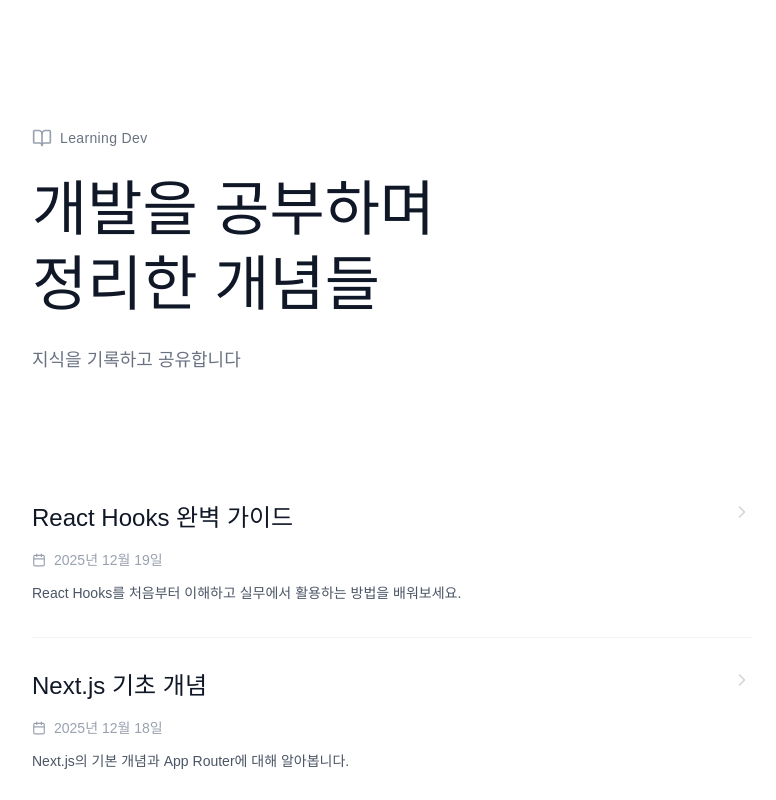
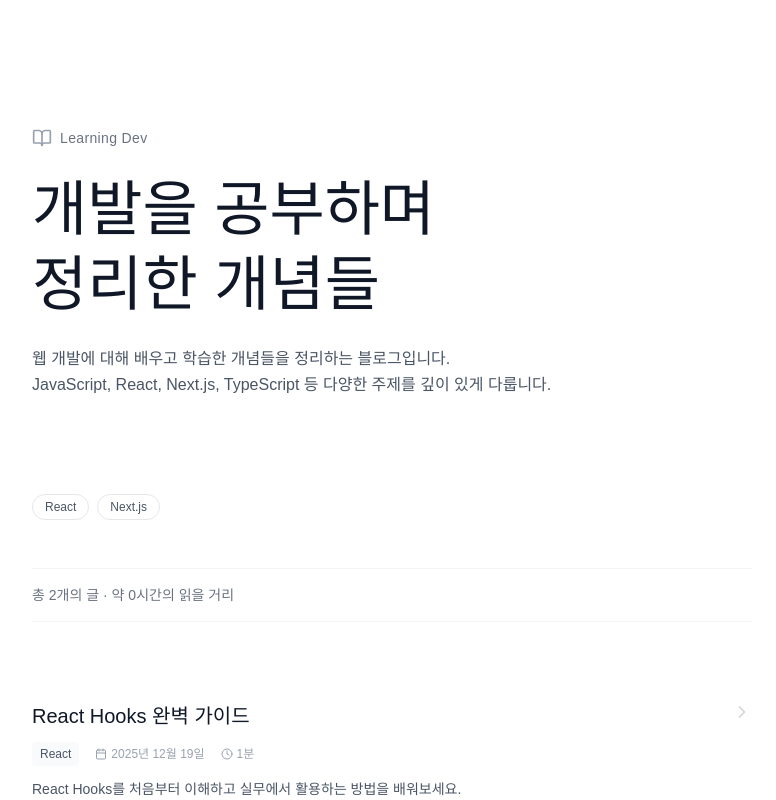
Before and after one commit to haerik999/haerik999.github.io, a Next.js app: page / in a window 1280 px wide. Shown: the top 800 px of the page, without its empty margins (248-1024 px from the left). Built offline with nearby package versions, Linux system fonts and the light colour scheme.

Commit message:
Add read time calculation, category support, and archive page with improved homepage design

```diff
--- /dev/null
+++ b/app/archive/page.tsx
@@ -0,0 +1,78 @@
+import Link from 'next/link';
+import dayjs from 'dayjs';
+import { Calendar, ChevronRight, Clock } from 'lucide-react';
+import { getAllPosts } from '@/lib/posts';
+
+export const metadata = {
+  title: '전체 글 목록',
+  description: 'Learning Dev의 모든 글을 확인하세요.',
+};
+
+const POSTS_PER_PAGE = 20;
+
+export default function ArchivePage() {
+  const allPosts = getAllPosts();
+
+  return (
+    <main className="min-h-screen bg-white">
+      <div className="max-w-3xl mx-auto px-6 py-20">
+        <Link
+          href="/"
+          className="inline-flex items-center gap-2 text-gray-500 hover:text-gray-700 text-sm mb-12 transition-colors"
+        >
+          <span>←</span>
+          <span>돌아가기</span>
+        </Link>
+
+        <header className="mb-16">
+          <h1 className="text-4xl md:text-5xl font-light text-gray-900 mb-4 leading-tight">
+            모든 글
+          </h1>
+          <p className="text-gray-600 text-sm">
+            총 {allPosts.length}개의 글
+          </p>
+        </header>
+
+        {/* Posts */}
+        {allPosts.length === 0 ? (
+          <div className="py-16">
+            <p className="text-gray-400">작성된 글이 없습니다.</p>
+          </div>
+        ) : (
+          <div className="space-y-12">
+            {allPosts.map((post) => (
+              <Link href={`/posts/${post.slug}`} key={post.slug}>
+                <article className="group py-8 border-b border-gray-100 hover:border-gray-300 transition-colors cursor-pointer">
+                  <div className="flex items-start justify-between mb-3">
+                    <h2 className="text-xl font-light text-gray-900 group-hover:text-gray-600 transition-colors flex-1">
+                      {post.title}
+                    </h2>
+                    <ChevronRight className="ml-4 text-gray-300 group-hover:text-gray-500 transition-all group-hover:translate-x-1 flex-shrink-0" size={20} />
+                  </div>
+                  <div className="flex items-center gap-4 text-xs text-gray-400">
+                    <span className="px-2 py-1 bg-gray-50 rounded text-gray-600">
+                      {post.category}
+                    </span>
+                    <div className="flex items-center gap-1">
+                      <Calendar size={12} />
+                      {dayjs(post.date).format('YYYY년 M월 D일')}
+                    </div>
+                    <div className="flex items-center gap-1">
+                      <Clock size={12} />
+                      {post.readTime}분
+                    </div>
+                  </div>
+                  {post.excerpt && (
+                    <p className="text-gray-600 leading-relaxed text-sm mt-3">
+                      {post.excerpt}
+                    </p>
+                  )}
+                </article>
+              </Link>
+            ))}
+          </div>
+        )}
+      </div>
+    </main>
+  );
+}
--- a/app/page.tsx
+++ b/app/page.tsx
@@ -1,10 +1,20 @@
 import Link from 'next/link';
 import dayjs from 'dayjs';
-import { BookOpen, Calendar, ChevronRight } from 'lucide-react';
+import { BookOpen, Calendar, ChevronRight, Clock } from 'lucide-react';
 import { getAllPosts } from '@/lib/posts';
 
+const POSTS_PER_PAGE = 10;
+
 export default function Home() {
-  const posts = getAllPosts();
+  const allPosts = getAllPosts();
+  const posts = allPosts.slice(0, POSTS_PER_PAGE);
+  const totalPages = Math.ceil(allPosts.length / POSTS_PER_PAGE);
+  const hasNextPage = allPosts.length > POSTS_PER_PAGE;
+
+  // 카테고리별 그룹핑
+  const categories = Array.from(
+    new Set(allPosts.map((post) => post.category || 'General'))
+  );
 
   return (
     <main className="min-h-screen bg-white">
@@ -18,8 +28,29 @@ export default function Home() {
           <h1 className="text-5xl md:text-6xl font-light text-gray-900 mb-6 leading-tight">
             개발을 공부하며<br />정리한 개념들
           </h1>
-          <p className="text-lg text-gray-500 font-light">
-            지식을 기록하고 공유합니다
+          <p className="text-base text-gray-600 font-light leading-relaxed">
+            웹 개발에 대해 배우고 학습한 개념들을 정리하는 블로그입니다.
+            <br />
+            JavaScript, React, Next.js, TypeScript 등 다양한 주제를 깊이 있게 다룹니다.
+          </p>
+        </div>
+
+        {/* Categories */}
+        <div className="mb-12 flex flex-wrap gap-2">
+          {categories.map((category) => (
+            <span
+              key={category}
+              className="px-3 py-1 text-xs text-gray-600 border border-gray-200 rounded-full"
+            >
+              {category}
+            </span>
+          ))}
+        </div>
+
+        {/* Stats */}
+        <div className="mb-12 py-4 border-t border-b border-gray-100">
+          <p className="text-sm text-gray-500">
+            총 {allPosts.length}개의 글 · 약 {Math.round(allPosts.reduce((acc, post) => acc + post.readTime, 0) / 60)}시간의 읽을 거리
           </p>
         </div>
 
@@ -33,16 +64,25 @@ export default function Home() {
             {posts.map((post) => (
               <Link href={`/posts/${post.slug}`} key={post.slug}>
                 <article className="group py-8 border-b border-gray-100 hover:border-gray-300 transition-colors cursor-pointer">
-                  <div className="flex items-start justify-between mb-4">
-                    <h2 className="text-2xl font-light text-gray-900 group-hover:text-gray-600 transition-colors flex-1">
+                  <div className="flex items-start justify-between mb-3">
+                    <h2 className="text-xl font-light text-gray-900 group-hover:text-gray-600 transition-colors flex-1">
                       {post.title}
                     </h2>
-                    <ChevronRight className="ml-4 text-gray-300 group-hover:text-gray-500 transition-all group-hover:translate-x-1" size={20} />
+                    <ChevronRight className="ml-4 text-gray-300 group-hover:text-gray-500 transition-all group-hover:translate-x-1 flex-shrink-0" size={20} />
                   </div>
-                  <p className="text-sm text-gray-400 mb-3 flex items-center gap-2">
-                    <Calendar size={14} />
-                    {dayjs(post.date).format('YYYY년 M월 D일')}
-                  </p>
+                  <div className="flex items-center gap-4 mb-3 text-xs text-gray-400">
+                    <span className="px-2 py-1 bg-gray-50 rounded text-gray-600">
+                      {post.category}
+                    </span>
+                    <div className="flex items-center gap-1">
+                      <Calendar size={12} />
+                      {dayjs(post.date).format('YYYY년 M월 D일')}
+                    </div>
+                    <div className="flex items-center gap-1">
+                      <Clock size={12} />
+                      {post.readTime}분
+                    </div>
+                  </div>
                   {post.excerpt && (
                     <p className="text-gray-600 leading-relaxed text-sm">
                       {post.excerpt}
@@ -53,6 +93,19 @@ export default function Home() {
             ))}
           </div>
         )}
+
+        {/* Pagination */}
+        {hasNextPage && (
+          <div className="mt-16 pt-8 border-t border-gray-100 text-center">
+            <Link
+              href="/archive"
+              className="inline-flex items-center gap-2 px-4 py-2 text-sm text-gray-600 hover:text-gray-900 border border-gray-200 rounded-lg hover:border-gray-400 transition-colors"
+            >
+              더 보기
+              <ChevronRight size={16} />
+            </Link>
+          </div>
+        )}
       </div>
     </main>
   );
--- a/app/posts/[slug]/page.tsx
+++ b/app/posts/[slug]/page.tsx
@@ -1,7 +1,7 @@
 import Link from 'next/link';
 import type { Metadata } from 'next';
 import dayjs from 'dayjs';
-import { Calendar } from 'lucide-react';
+import { Calendar, Clock } from 'lucide-react';
 import { getPostBySlug, getPostSlugs } from '@/lib/posts';
 import { MarkdownRenderer } from '@/components/MarkdownRenderer';
 
@@ -100,14 +100,23 @@ export default async function PostPage({
 
         <article>
           <header className="mb-16 pb-12 border-b border-gray-100">
-            <h1 className="text-4xl md:text-5xl font-light text-gray-900 mb-6 leading-tight">
+            <h1 className="text-3xl md:text-4xl font-light text-gray-900 mb-6 leading-tight">
               {post.title}
             </h1>
-            <div className="flex items-center gap-2 text-gray-400 text-sm">
-              <Calendar size={16} />
-              <time dateTime={post.date}>
-                {dayjs(post.date).format('YYYY년 M월 D일')}
-              </time>
+            <div className="flex flex-wrap items-center gap-4 text-gray-400 text-sm">
+              <span className="px-2 py-1 bg-gray-50 rounded text-gray-600">
+                {post.category}
+              </span>
+              <div className="flex items-center gap-1">
+                <Calendar size={14} />
+                <time dateTime={post.date}>
+                  {dayjs(post.date).format('YYYY년 M월 D일')}
+                </time>
+              </div>
+              <div className="flex items-center gap-1">
+                <Clock size={14} />
+                <span>{post.readTime}분 읽음</span>
+              </div>
             </div>
           </header>
 
--- a/components/MarkdownRenderer.tsx
+++ b/components/MarkdownRenderer.tsx
@@ -7,20 +7,20 @@ import 'highlight.js/styles/atom-one-light.css';
 
 const components = {
   h1: ({ children }: { children: React.ReactNode }) => (
-    <h1 className="text-4xl font-light mt-12 mb-6 text-gray-900 border-b border-gray-200 pb-4">
+    <h1 className="text-3xl font-light mt-10 mb-5 text-gray-900 border-b border-gray-200 pb-3">
       {children}
     </h1>
   ),
   h2: ({ children }: { children: React.ReactNode }) => (
-    <h2 className="text-3xl font-light mt-10 mb-5 text-gray-900">
+    <h2 className="text-2xl font-light mt-8 mb-4 text-gray-900">
       {children}
     </h2>
   ),
   h3: ({ children }: { children: React.ReactNode }) => (
-    <h3 className="text-2xl font-light mt-8 mb-4 text-gray-800">{children}</h3>
+    <h3 className="text-lg font-light mt-6 mb-3 text-gray-800">{children}</h3>
   ),
   p: ({ children }: { children: React.ReactNode }) => (
-    <p className="text-base leading-relaxed mb-6 text-gray-700">{children}</p>
+    <p className="text-sm leading-relaxed mb-5 text-gray-700">{children}</p>
   ),
   ul: ({ children }: { children: React.ReactNode }) => (
     <ul className="list-disc list-inside mb-6 ml-2 text-gray-700 space-y-2">
--- a/lib/posts.ts
+++ b/lib/posts.ts
@@ -4,19 +4,29 @@ import matter from 'gray-matter';
 
 const postsDirectory = path.join(process.cwd(), 'posts');
 
+// 읽는 시간 계산 (평균 읽기 속도: 분당 200단어)
+function calculateReadTime(content: string): number {
+  const wordCount = content.split(/\s+/).length;
+  return Math.ceil(wordCount / 200);
+}
+
 export interface Post {
   slug: string;
   title: string;
   date: string;
+  category?: string;
   excerpt?: string;
   content: string;
+  readTime: number;
 }
 
 export interface PostMetadata {
   slug: string;
   title: string;
   date: string;
+  category?: string;
   excerpt?: string;
+  readTime: number;
 }
 
 export function getAllPosts(): PostMetadata[] {
@@ -27,14 +37,16 @@ export function getAllPosts(): PostMetadata[] {
     .map((file) => {
       const filePath = path.join(postsDirectory, file);
       const fileContents = fs.readFileSync(filePath, 'utf8');
-      const { data } = matter(fileContents);
+      const { data, content } = matter(fileContents);
       const slug = file.replace('.md', '');
 
       return {
         slug,
         title: data.title || slug,
         date: data.date || new Date().toISOString(),
+        category: data.category || 'General',
         excerpt: data.excerpt || '',
+        readTime: calculateReadTime(content),
       };
     })
     .sort((a, b) => new Date(b.date).getTime() - new Date(a.date).getTime());
@@ -51,8 +63,10 @@ export function getPostBySlug(slug: string): Post {
     slug,
     title: data.title || slug,
     date: data.date || new Date().toISOString(),
+    category: data.category || 'General',
     excerpt: data.excerpt || '',
     content,
+    readTime: calculateReadTime(content),
   };
 }
 
--- a/posts/nextjs-basics.md
+++ b/posts/nextjs-basics.md
@@ -1,6 +1,7 @@
 ---
 title: "Next.js 기초 개념"
 date: "2025-12-18"
+category: "Next.js"
 excerpt: "Next.js의 기본 개념과 App Router에 대해 알아봅니다."
 ---
 
--- a/posts/react-hooks-guide.md
+++ b/posts/react-hooks-guide.md
@@ -1,6 +1,7 @@
 ---
 title: "React Hooks 완벽 가이드"
 date: "2025-12-19"
+category: "React"
 excerpt: "React Hooks를 처음부터 이해하고 실무에서 활용하는 방법을 배워보세요."
 ---
 
```
